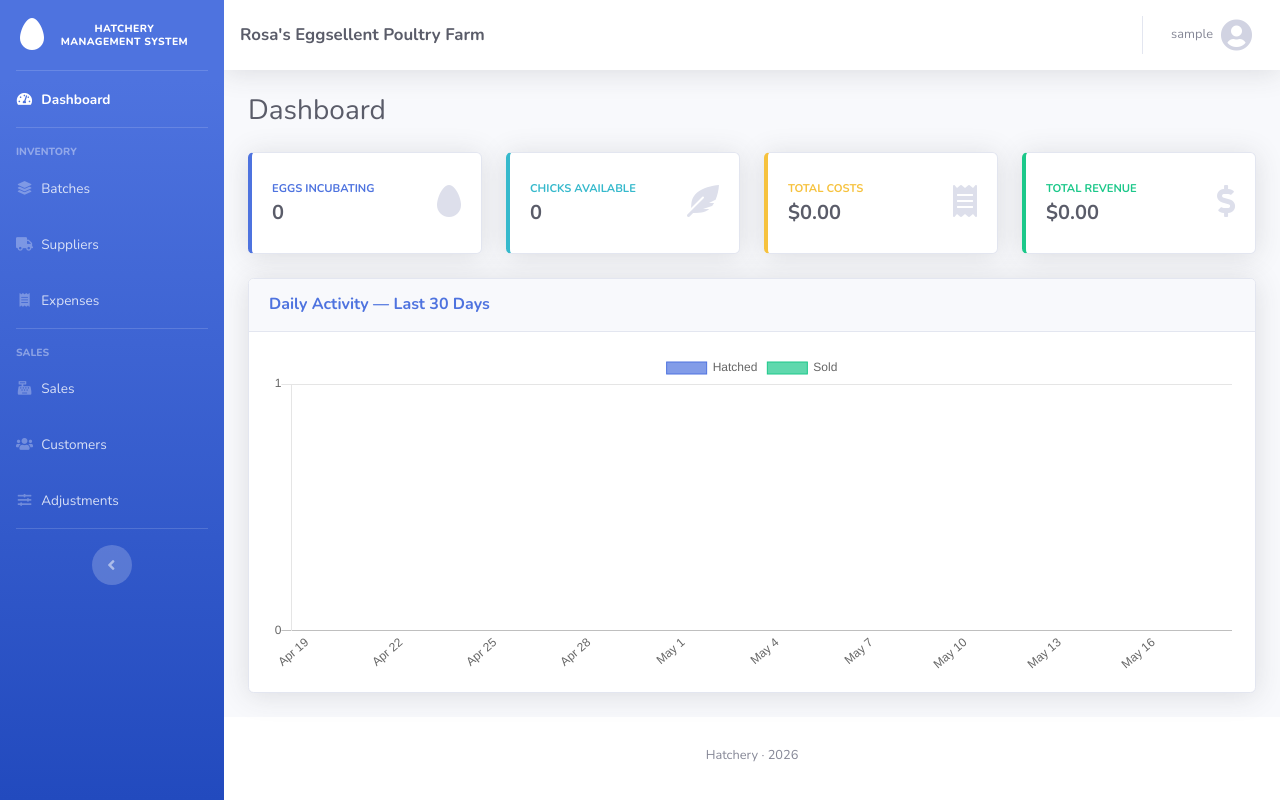
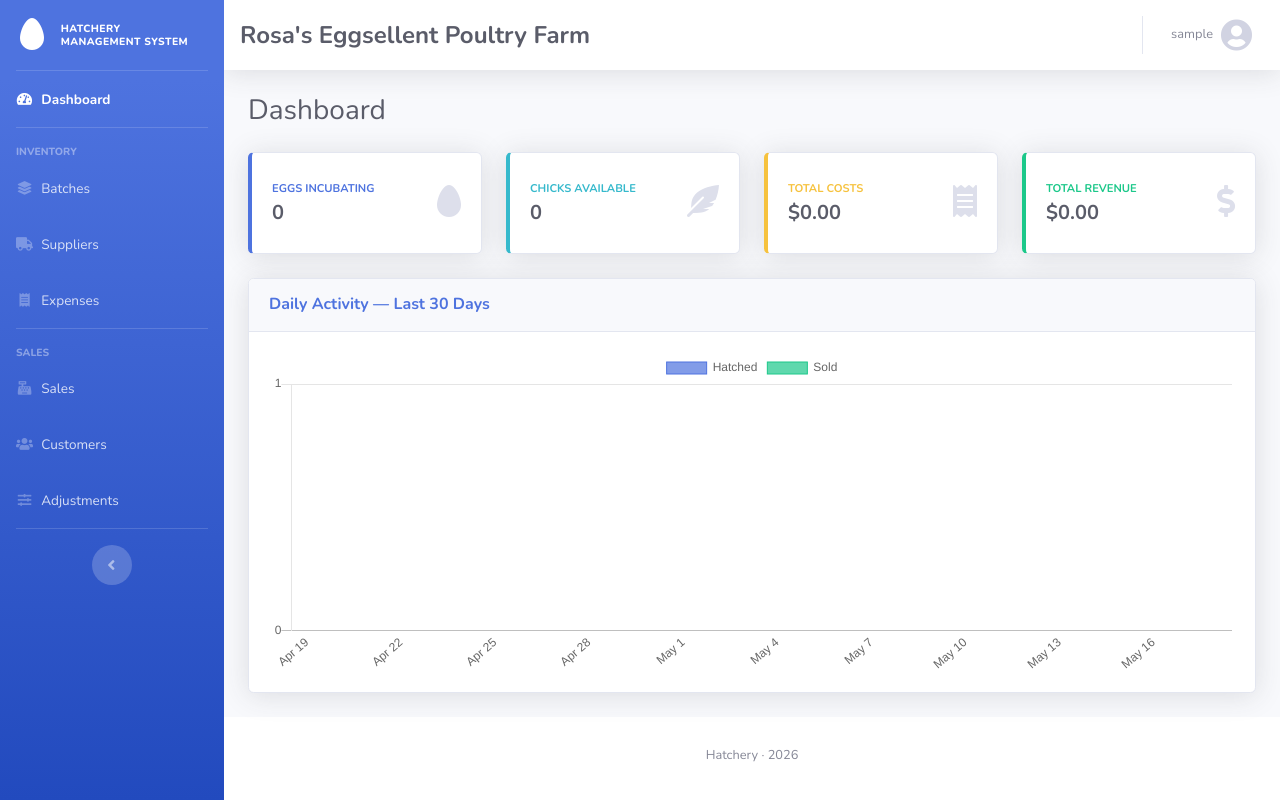
Before and after one commit to Unkerpaulie/hatchery, a Django app: page / in a window 1280 px wide. Run offline with Django 5.2, Linux system fonts and the light colour scheme; the visitor is signed in with stand-in values (Sample User, id 1); data that the repository does not hold is empty; some libraries are stand-ins or nearby versions.

Commit message:
minor superficial changes

```diff
--- a/templates/base.html
+++ b/templates/base.html
@@ -4,7 +4,7 @@
     <meta charset="utf-8">
     <meta http-equiv="X-UA-Compatible" content="IE=edge">
     <meta name="viewport" content="width=device-width, initial-scale=1, shrink-to-fit=no">
-    <title>{% block title %}Hatchery{% endblock %}</title>
+    <title>{% block title %}Hatchery Management System{% endblock %}</title>
 
     <link href="{% static 'vendor/fontawesome-free/css/all.min.css' %}" rel="stylesheet" type="text/css">
     <link href="https://fonts.googleapis.com/css?family=Nunito:200,200i,300,300i,400,400i,600,600i,700,700i,800,800i,900,900i"
--- a/templates/partials/_sidebar.html
+++ b/templates/partials/_sidebar.html
@@ -6,7 +6,7 @@
             <i class="fas fa-egg"></i>
         </div>
         <div class="sidebar-brand-text mx-3"
-             style="font-size: 0.65rem; line-height: 1.25; letter-spacing: 0.04em;">
+             style="font-size: 0.65rem; line-height: 1.25; letter-spacing: 0.04em; text-align: left;">
             Hatchery<br>Management System
         </div>
     </a>
--- a/templates/partials/_topbar.html
+++ b/templates/partials/_topbar.html
@@ -6,7 +6,7 @@
     </button>
 
     <span class="d-none d-sm-inline-block font-weight-bold text-gray-800"
-          style="font-size: 1.05rem;">
+          style="font-size: 1.5rem;">
         Rosa's Eggsellent Poultry Farm
     </span>
 
```
